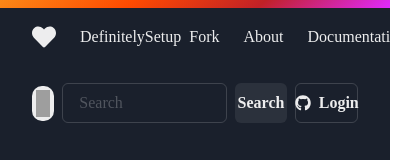
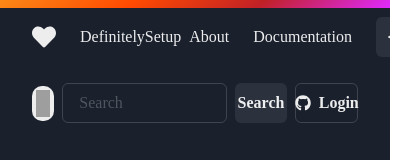
Before and after one commit to privacy-scaling-explorations/DefinitelySetup, a React (Vite) app in the folder web/: page / in a window 390 px wide. Shown: the top 160 px of the page, 416 px wide, since content can reach past the window. Built offline with nearby package versions, Linux system fonts and the light colour scheme; grey boxes are pictures that could not be loaded; a web font is replaced by a local one.

Commit message:
responsive styles

```diff
--- a/web/src/Layout.tsx
+++ b/web/src/Layout.tsx
@@ -42,7 +42,7 @@ const Layout: React.FC<React.PropsWithChildren> = ({}) => {
           colorScheme="pink"
         />
       </VStack>
-      <VStack height="100vh" overflow="scroll" minWidth="100%">
+      <VStack height="100vh">
         {/* Show a loading progress bar if isLoading is true */}
 
         <HStack alignSelf="stretch" justifyContent="space-between" minH={"42px"} my={2} px={8}>
@@ -52,7 +52,6 @@ const Layout: React.FC<React.PropsWithChildren> = ({}) => {
           </HStack>
           <HStack spacing="24px">
             {/* Navigation links */}
-            <Link to="/page1">Fork</Link>
             <Link to="/page2">About</Link>
             <Link to="/page3">Documentation</Link>
             <ColorModeSwitch />  {/* Add ColorModeSwitcher here */}
--- a/web/src/pages/ProjectPage.tsx
+++ b/web/src/pages/ProjectPage.tsx
@@ -61,9 +61,9 @@ const ProjectPage: React.FC = () => {
   const { onCopy: copyDownload, hasCopied: copiedDownload } = useClipboard(downloadCommand);
 
   return (
-    <VStack spacing={4} align="start" p={8}>
+    <VStack spacing={4} align="start" p={8} w="full" >
       {/* Render project information from StateContext */}
-      <HStack w="100%" justifyContent={"space-between"}>
+      <HStack justifyContent={"space-between"}>
         <Text fontSize="2xl" fontWeight="bold">
           {project.ceremonyName}
         </Text>{" "}
@@ -98,6 +98,9 @@ const ProjectPage: React.FC = () => {
           </Tag>
         ))}
       </HStack>
+      <VStack maxW="700px" w="100%" marginX={"auto"}>
+
+
       <Tabs>
         <TabList>
           <Tab>Contribute</Tab>
@@ -107,7 +110,7 @@ const ProjectPage: React.FC = () => {
           <Tab>Download ZKey</Tab>
         </TabList>
 
-        <TabPanels>
+        <TabPanels >
           <TabPanel>
             <Text fontSize="lg" fontWeight="bold">
               Contribute:
@@ -204,6 +207,7 @@ const ProjectPage: React.FC = () => {
           </TabPanel>
         </TabPanels>
       </Tabs>
+      </VStack>
     </VStack>
   );
 };
```
